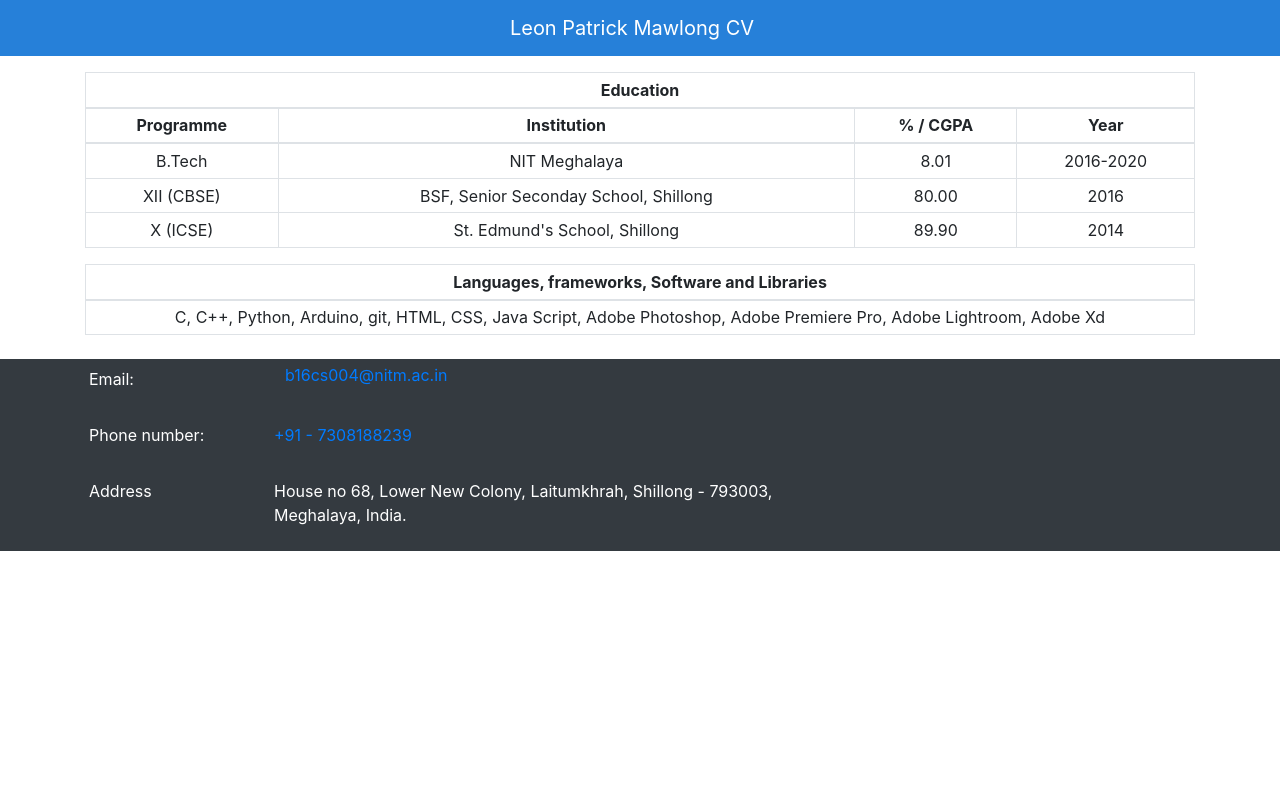
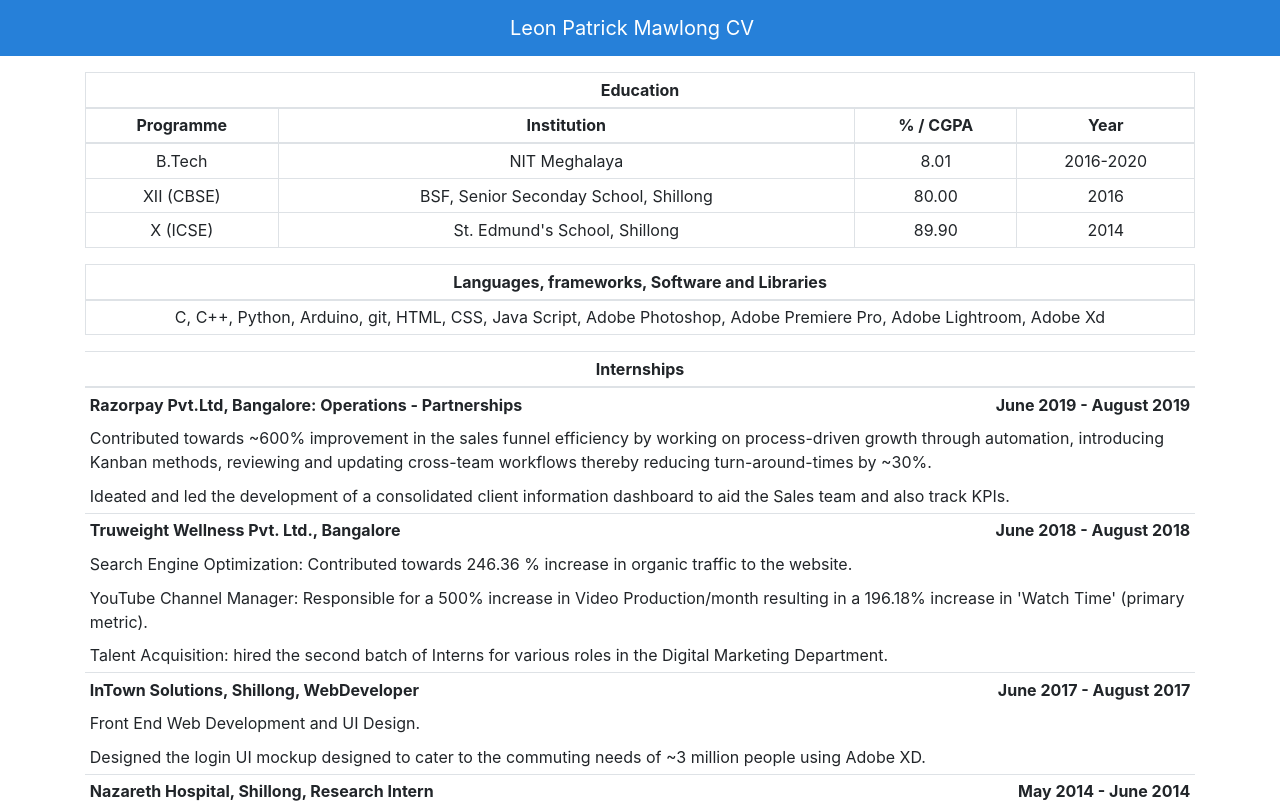
Before and after one commit to Mawlong/CV, a React (Create React App) app in the folder cv/: page / in a window 1280 px wide. Shown: the top 803 px of the page. Built offline with nearby package versions, Linux system fonts and the light colour scheme; the HTML template or start-up script is replaced by a standard one.

Commit message:
added Internship section

```diff
--- a/cv/src/App.js
+++ b/cv/src/App.js
@@ -2,6 +2,7 @@
 import './App.css';
 import Education from './components/education'
 import Proficiency from './components/technicalProficiency'
+import Internships from './components/internships'
 
 
 import Navigation from './components/navbar';
@@ -13,6 +14,7 @@
       <Navigation/>
       <Education/>
       <Proficiency/>
+      <Internships/>
       <Footer/>
     </div>
 
--- /dev/null
+++ b/cv/src/components/internships.js
@@ -0,0 +1,102 @@
+import React from 'react'
+import {Container, Table} from 'react-bootstrap'
+
+function internships() {
+    return (
+        <Container>
+        <Table responsive size="sm">
+            <thead>
+                <th colSpan="4">
+                    Internships
+                </th>
+            </thead>
+            <tbody>
+                {/* Razorpay Internship */}
+                <tr>
+                    <td colSpan="4" style={{textAlign:"left", fontWeight:"bold", border:"none"}}>
+                        Razorpay Pvt.Ltd, Bangalore: Operations - Partnerships <span style={{float:"right"}}>June 2019 - August 2019</span>
+                    </td>
+                </tr>
+
+                <tr>
+                    <td  colSpan="3" style={{textAlign:"left", border:"none"}} >
+                        Contributed towards ~600% improvement in the sales funnel efficiency by working on process-driven growth through automation, introducing Kanban methods, reviewing and updating cross-team workflows thereby reducing turn-around-times by ~30%.
+                    </td>
+                </tr>
+
+                <tr>
+                    <td  colSpan="3" style={{textAlign:"left", border:"none"}}>
+                        Ideated and led the development of a consolidated client information dashboard to aid the Sales team and also track KPIs.
+                    </td>
+                </tr>
+
+                {/* Truweight Internship */}
+
+                <tr>
+                    <td  colSpan="4" style={{textAlign:"left", fontWeight:"bold"}}>
+                        Truweight Wellness Pvt. Ltd., Bangalore <span style={{float:"right"}}>June 2018 - August 2018</span>
+                    </td>
+
+                </tr>
+
+                <tr>
+                    <td  colSpan="3" style={{textAlign:"left", border:"none"}} >
+                        Search Engine Optimization: Contributed towards 246.36 % increase in organic traffic to the website.
+                    </td>
+                </tr>
+
+                <tr>
+                    <td colSpan="3" style={{textAlign:"left", border:"none"}}>
+                        YouTube Channel Manager: Responsible for a 500% increase in Video Production/month resulting in a 196.18%
+                        increase in 'Watch Time' (primary metric).
+                    </td>
+                </tr>
+
+                <tr>
+                    <td  colSpan="3" style={{textAlign:"left", border:"none"}}>
+                        Talent Acquisition: hired the second batch of Interns for various roles in the Digital Marketing Department.
+                    </td>
+                </tr>
+
+
+                {/* InTown Solutions Internship */}
+                <tr>
+                    <td colSpan="4" style={{textAlign:"left", fontWeight:"bold"}}>
+                        InTown Solutions, Shillong, WebDeveloper <span style={{float:"right"}}>June 2017 - August 2017</span>
+                    </td>
+                </tr>
+
+                <tr>
+                    <td  colSpan="3" style={{textAlign:"left", border:"none"}} >
+                        Front End Web Development and UI Design.
+                    </td>
+                </tr>
+
+                <tr>
+                    <td  colSpan="3" style={{textAlign:"left", border:"none"}}>
+                        Designed the login UI mockup designed to cater to the commuting needs of ~3 million people using Adobe XD.
+                    </td>
+                </tr>
+
+                 {/* Nazareth Hospital Internship */}
+                 <tr>
+                    <td colSpan="4" style={{textAlign:"left", fontWeight:"bold"}}>
+                        Nazareth Hospital, Shillong, Research Intern <span style={{float:"right"}}>May 2014 - June 2014</span>
+                    </td>
+                </tr>
+
+
+
+                <tr>
+                    <td  colSpan="3" style={{textAlign:"left", border:"none"}}>
+                        Research on the automation of the Microbiology Laboratory and the Equipment used.
+                    </td>
+                </tr>
+            </tbody>
+        </Table>
+
+    </Container>
+    )
+}
+
+export default internships
```
